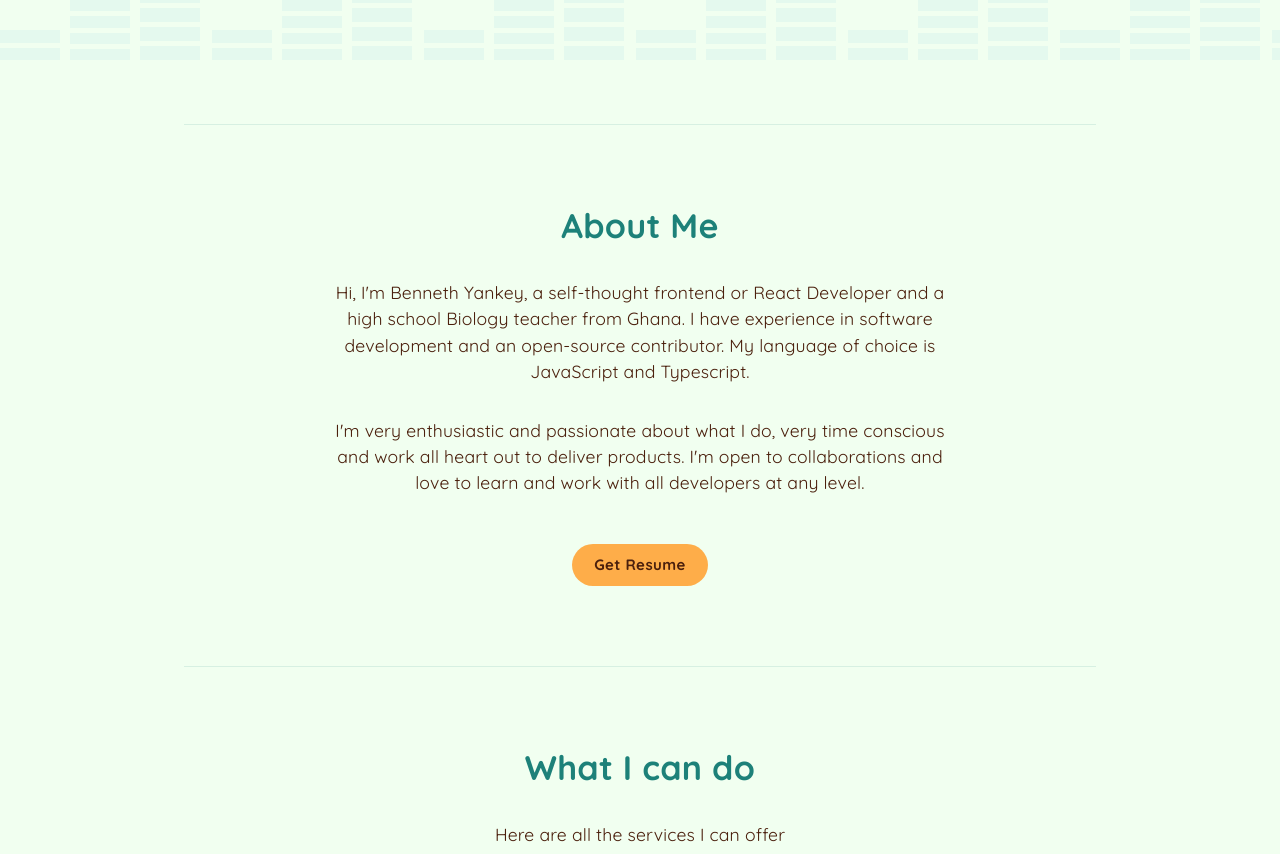
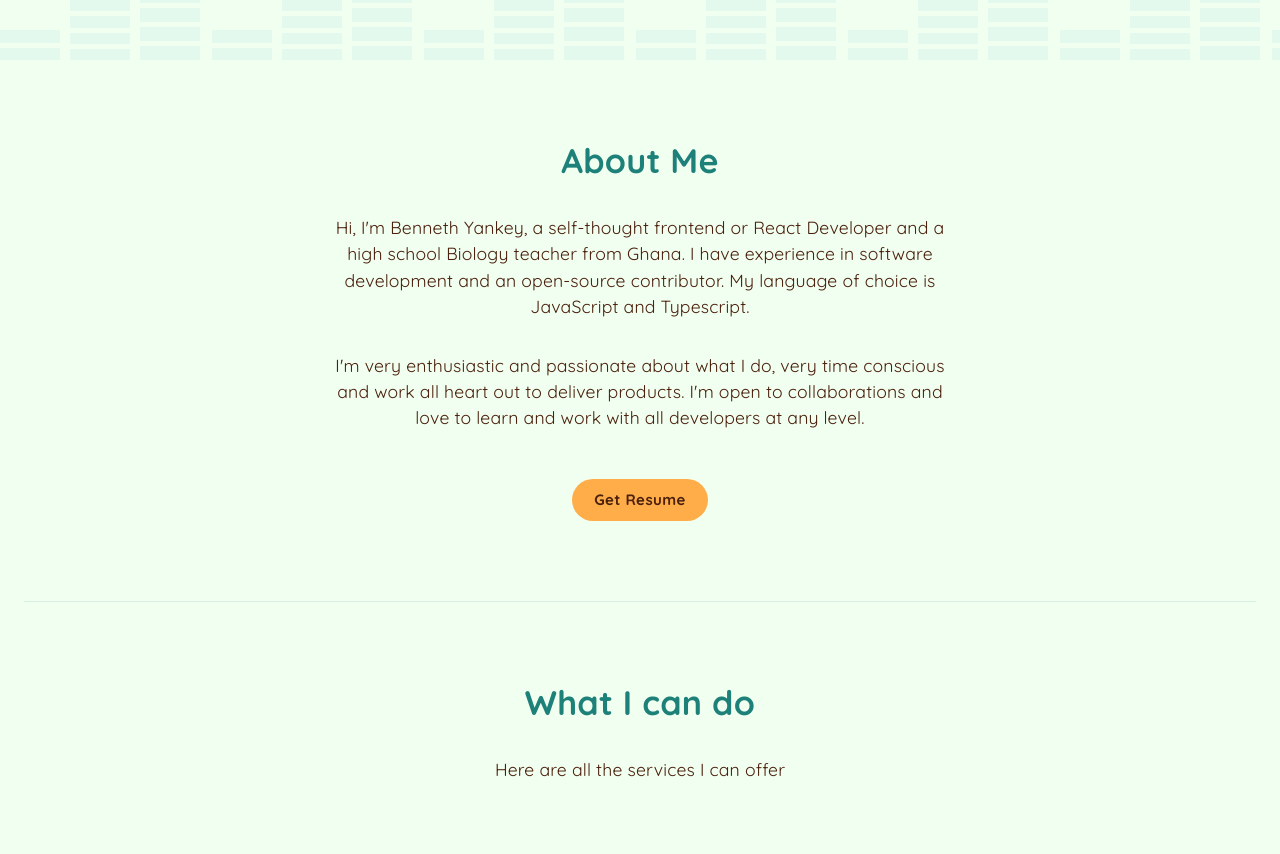
Before and after one commit to papayankey/bennethyankey, a React (Create React App) app: page / in a window 1280 px wide. Shown: the part 740-1594 px from the top of the page. Built offline with nearby package versions, Linux system fonts and the light colour scheme.

Commit message:
chore: remove upper divider

```diff
--- a/src/App/components/About/index.tsx
+++ b/src/App/components/About/index.tsx
@@ -39,7 +39,6 @@ function About() {
     <section id="about">
       <Container>
         <Container maxWidth="md">
-          <Divider className={classes.divider} />
           <div className={classes.container}>
             <Typography variant="h4" className={classes.title}>
               About Me
@@ -65,8 +64,8 @@ function About() {
               Get Resume
             </Button>
           </div>
-          <Divider />
         </Container>
+        <Divider />
       </Container>
     </section>
   );
```
Also changed, not shown: 1 other file (tests, documents, lock files or other folders).
